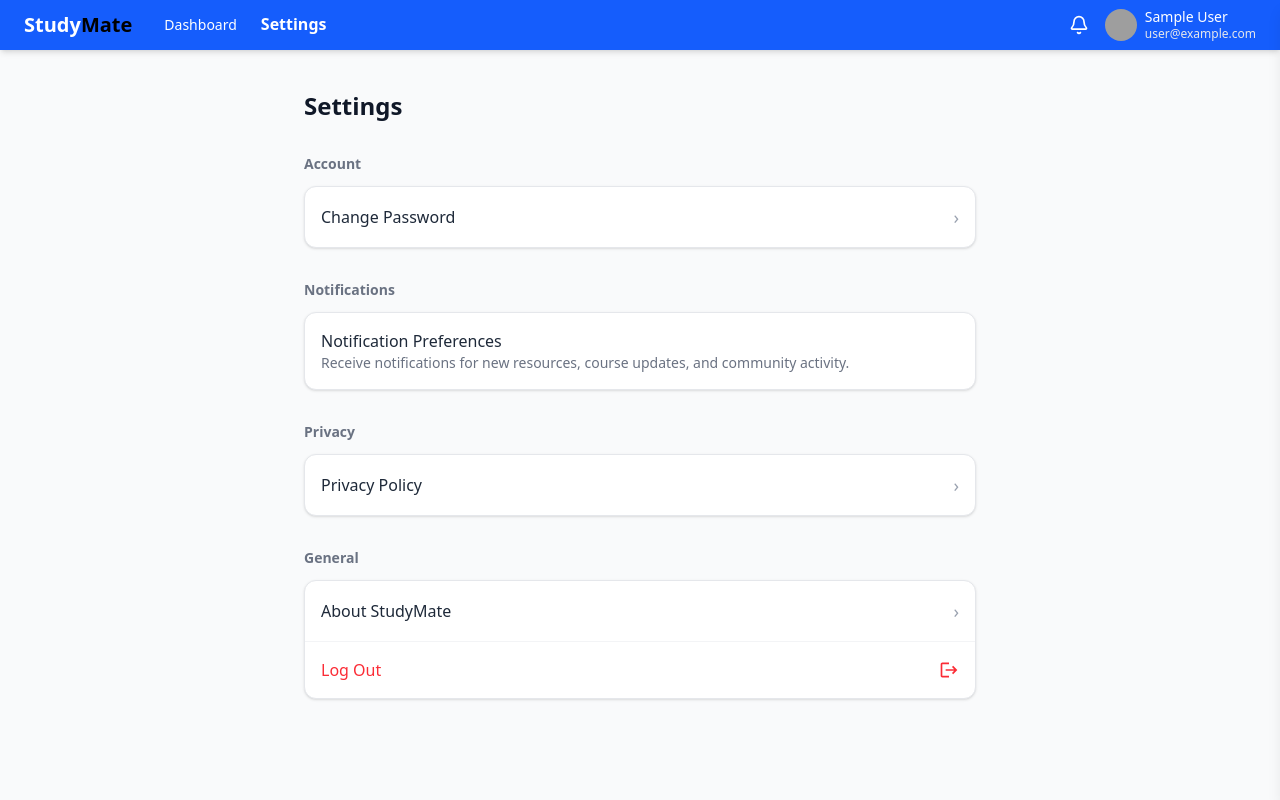
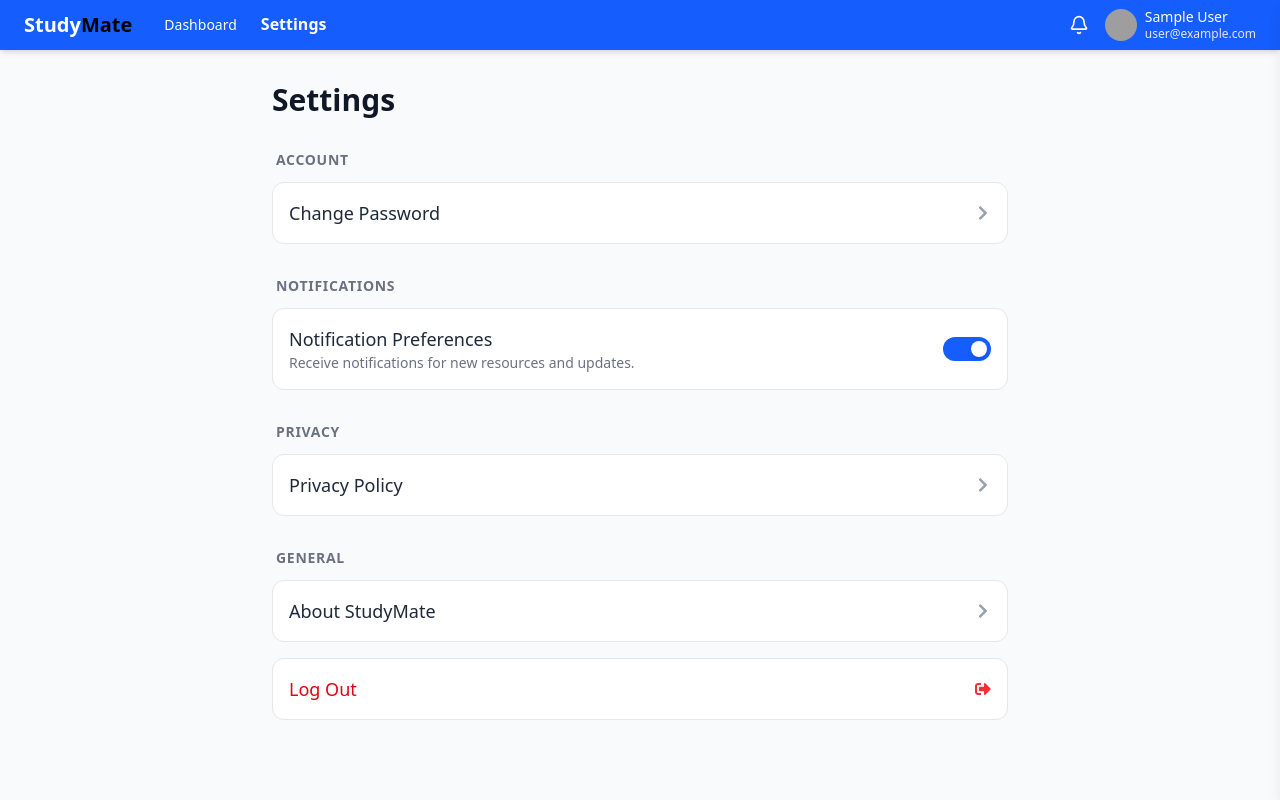
Before and after one commit to Dum1du/StudyMate, a React (Vite) app: page /settings in a window 1280 px wide. Shown: the top 800 px of the page. Built offline with nearby package versions, Linux system fonts and the light colour scheme; no server answers; the database is empty; sample sign-in values are in the browser's storage; grey boxes are pictures that could not be loaded.

Commit message:
interactive settings page

```diff
--- a/src/Pages/Settings.jsx
+++ b/src/Pages/Settings.jsx
@@ -1,130 +1,249 @@
-import { useEffect, useState } from "react";
-import { MdLogout } from "react-icons/md";
-import { signOut, onAuthStateChanged } from "firebase/auth";
-import { auth } from "../firebase";
-import { useNavigate } from "react-router";
+import React, { useState, useEffect } from "react";
 import Navbar from "../NavigationBar";
 import Footer from "../Footer";
+import { auth, db } from "../firebase";
+import { signOut, updatePassword, reauthenticateWithCredential, EmailAuthProvider } from "firebase/auth";
+import { doc, updateDoc, getDoc } from "firebase/firestore";
+import { useNavigate } from "react-router-dom";
+import { FaChevronRight, FaSignOutAlt } from "react-icons/fa";
+import logo from "../assets/logo.png";
 
-export default function Settings() {
+// logout
+const SettingItem = ({ title, subtitle, onClick, isRed }) => (
+  <div
+    onClick={onClick}
+    className={`flex items-center justify-between p-4 bg-white border border-gray-200 rounded-xl cursor-pointer hover:shadow-md transition duration-200 mb-4 ${isRed ? 'hover:bg-red-50' : 'hover:bg-gray-50'}`}
+  >
+    <div className="flex items-center gap-4">
+      <div>
+        <h3 className={`font-medium text-lg ${isRed ? 'text-red-600' : 'text-gray-800'}`}>{title}</h3>
+        {subtitle && <p className="text-sm text-gray-500">{subtitle}</p>}
+      </div>
+    </div>
+    <div className={isRed ? 'text-red-500' : 'text-gray-400'}>
+      {isRed ? <FaSignOutAlt /> : <FaChevronRight />}
+    </div>
+  </div>
+);
+
+const Modal = ({ title, onClose, children }) => (
+  <div className="fixed inset-0 bg-black/50 flex items-center justify-center z-50 p-4 backdrop-blur-sm">
+    <div className="bg-white rounded-xl shadow-2xl w-full max-w-md overflow-hidden animate-fadeIn">
+      <div className="px-6 py-4 border-b flex justify-between items-center bg-gray-50">
+        <h3 className="font-bold text-lg text-gray-800">{title}</h3>
+        <button type="button" onClick={onClose} className="text-gray-500 hover:text-gray-700 text-2xl">&times;</button>
+      </div>
+      <div className="p-6">
+        {children}
+      </div>
+    </div>
+  </div>
+);
+
+function Settings() {
   const navigate = useNavigate();
-  // 1. Add a loading state to prevent rendering before we know if the user is logged in
-  const [loading, setLoading] = useState(true);
+  const [user, setUser] = useState(auth.currentUser);
 
-  // 2. Auth Listener: Checks if user is logged in when page loads
+  // Modal States
+  const [activeModal, setActiveModal] = useState(null);
+
+  // Form States
+  const [newPassword, setNewPassword] = useState("");
+  const [currentPassword, setCurrentPassword] = useState("");
+  const [isNotifEnabled, setIsNotifEnabled] = useState(true);
+  const [loading, setLoading] = useState(false);
+
   useEffect(() => {
-    const unsubscribe = onAuthStateChanged(auth, (user) => {
-      if (!user) {
-        // If no user found (logged out), redirect immediately
-        navigate("/logins");
-      } else {
-        // If user exists, stop loading and show the page
-        setLoading(false);
+    const fetchSettings = async () => {
+      if (user) {
+        const docRef = doc(db, "users", user.uid);
+        const docSnap = await getDoc(docRef);
+        if (docSnap.exists()) {
+          setIsNotifEnabled(docSnap.data().notificationsEnabled ?? true);
+        }
       }
-    });
-
-    // Cleanup subscription on unmount
-    return () => unsubscribe();
-  }, [navigate]);
+    };
+    fetchSettings();
+  }, [user]);
 
   const handleLogout = async () => {
     try {
       await signOut(auth);
       navigate("/logins");
     } catch (error) {
-      console.error("Logout failed!", error);
+      console.error("Logout Error:", error);
     }
   };
 
-  // 3. Return a loading indicator while checking auth status
-  if (loading) {
-    return (
-      <>
-        <Navbar />
-        <div className="flex items-center justify-center min-h-screen bg-gray-50">
-          <p className="text-gray-500 text-lg">Loading settings...</p>
+  const handleChangePassword = async (e) => {
+    e.preventDefault();
+    setLoading(true);
+
+    const currentUser = auth.currentUser;
+    if (!currentUser) return;
+
+    // Create credential for re-authentication
+    const credential = EmailAuthProvider.credential(currentUser.email, currentPassword);
+
+    try {
+      await reauthenticateWithCredential(currentUser, credential);
+      await updatePassword(currentUser, newPassword);
+      alert("Password updated successfully!");
+      setActiveModal(null);
+      setNewPassword("");
+      setCurrentPassword("");
+    } catch (error) {
+      console.error("Password Update Error:", error);
+      alert("Error: " + error.message);
+    } finally {
+      setLoading(false);
+    }
+  };
+
+  const toggleNotification = async () => {
+    const newState = !isNotifEnabled;
+    setIsNotifEnabled(newState);
+
+    if (user) {
+      try {
+        const userRef = doc(db, "users", user.uid);
+        await updateDoc(userRef, { notificationsEnabled: newState });
+      } catch (error) {
+        console.error("Error updating settings:", error);
+      }
+    }
+  };
+
+  return (
+    <div className="min-h-screen bg-gray-50 flex flex-col">
+      <Navbar />
+
+      <div className="flex-grow container mx-auto px-4 py-8 max-w-3xl">
+        <h1 className="text-3xl font-bold text-gray-900 mb-8">Settings</h1>
+
+        {/* SECTION 1: ACCOUNT */}
+        <div className="mb-8">
+          <h2 className="text-gray-500 font-semibold mb-3 uppercase text-sm tracking-wider ml-1">Account</h2>
+          <SettingItem
+            title="Change Password"
+            onClick={() => setActiveModal('password')}
+          />
         </div>
-      </>
-    );
-  }
 
-  // 4. Render the actual settings page only after confirmation
-  return (
-    <>
-      <Navbar />
-      <div className="min-h-screen bg-gray-50 px-6 py-10">
-        <div className="max-w-2xl mx-auto">
-          <h1 className="text-2xl font-semibold text-gray-900 mb-8">
-            Settings
-          </h1>
-
-          {/* Account Section */}
-          <div className="mb-8">
-            <h2 className="text-sm font-semibold text-gray-500 mb-3">
-              Account
-            </h2>
-            <div className="bg-white rounded-xl shadow-sm border border-gray-200 divide-y divide-gray-100">
-              <div className="flex items-center justify-between p-4 cursor-pointer hover:bg-gray-50 rounded-t-xl">
-                <p className="font-medium text-gray-800">Change Password</p>
-                <span className="text-gray-400 text-lg">›</span>
-              </div>
+        {/* SECTION 2: NOTIFICATIONS */}
+        <div className="mb-8">
+          <h2 className="text-gray-500 font-semibold mb-3 uppercase text-sm tracking-wider ml-1">Notifications</h2>
+          <div className="flex items-center justify-between p-4 bg-white border border-gray-200 rounded-xl">
+            <div>
+              <h3 className="font-medium text-lg text-gray-800">Notification Preferences</h3>
+              <p className="text-sm text-gray-500">Receive notifications for new resources and updates.</p>
             </div>
-          </div>
-
-          {/* Notifications Section */}
-          <div className="mb-8">
-            <h2 className="text-sm font-semibold text-gray-500 mb-3">
-              Notifications
-            </h2>
-            <div className="bg-white rounded-xl shadow-sm border border-gray-200 divide-y divide-gray-100">
-              <div className="p-4 cursor-pointer hover:bg-gray-50 rounded-t-xl">
-                <p className="font-medium text-gray-800">
-                  Notification Preferences
-                </p>
-                <p className="text-sm text-gray-500">
-                  Receive notifications for new resources, course updates, and
-                  community activity.
-                </p>
-              </div>
-            </div>
-          </div>
-
-          {/* Privacy Section */}
-          <div className="mb-8">
-            <h2 className="text-sm font-semibold text-gray-500 mb-3">
-              Privacy
-            </h2>
-            <div className="bg-white rounded-xl shadow-sm border border-gray-200 divide-y divide-gray-100">
-              <div className="flex items-center justify-between p-4 cursor-pointer hover:bg-gray-50 rounded-t-xl">
-                <p className="font-medium text-gray-800">Privacy Policy</p>
-                <span className="text-gray-400 text-lg">›</span>
-              </div>
-            </div>
-          </div>
-
-          {/* General Section */}
-          <div className="mb-8">
-            <h2 className="text-sm font-semibold text-gray-500 mb-3">
-              General
-            </h2>
-            <div className="bg-white rounded-xl shadow-sm border border-gray-200 divide-y divide-gray-100">
-              <div className="flex items-center justify-between p-4 cursor-pointer hover:bg-gray-50">
-                <p className="font-medium text-gray-800">About StudyMate</p>
-                <span className="text-gray-400 text-lg">›</span>
-              </div>
-
-              <div
-                onClick={handleLogout}
-                className="flex items-center justify-between p-4 cursor-pointer hover:bg-red-50 rounded-b-xl"
-              >
-                <p className="font-medium text-red-500">Log Out</p>
-                <MdLogout className="text-red-500 text-xl" />
-              </div>
-            </div>
+            <button
+              onClick={toggleNotification}
+              className={`w-12 h-6 rounded-full p-1 transition-colors duration-300 ease-in-out ${isNotifEnabled ? 'bg-blue-600' : 'bg-gray-300'}`}
+            >
+              <div className={`bg-white w-4 h-4 rounded-full shadow-md transform transition-transform duration-300 ease-in-out ${isNotifEnabled ? 'translate-x-6' : 'translate-x-0'}`} />
+            </button>
           </div>
         </div>
+
+        {/* SECTION 3: PRIVACY */}
+        <div className="mb-8">
+          <h2 className="text-gray-500 font-semibold mb-3 uppercase text-sm tracking-wider ml-1">Privacy</h2>
+          <SettingItem
+            title="Privacy Policy"
+            onClick={() => setActiveModal('privacy')}
+          />
+        </div>
+
+        {/* SECTION 4: GENERAL */}
+        <div className="mb-8">
+          <h2 className="text-gray-500 font-semibold mb-3 uppercase text-sm tracking-wider ml-1">General</h2>
+          <SettingItem
+            title="About StudyMate"
+            onClick={() => setActiveModal('about')}
+          />
+          <SettingItem
+            title="Log Out"
+            isRed
+            onClick={handleLogout}
+          />
+        </div>
       </div>
+
       <Footer />
-    </>
+
+      {/* --- MODALS --- */}
+      {activeModal === 'password' && (
+        <Modal title="Change Password" onClose={() => setActiveModal(null)}>
+          <form onSubmit={handleChangePassword} className="flex flex-col gap-4">
+            <div>
+              <label className="block text-sm font-medium text-gray-700 mb-1">Current Password</label>
+              <input
+                type="password"
+                required
+                className="w-full border rounded-lg p-2 focus:ring-2 focus:ring-blue-500 outline-none"
+                value={currentPassword}
+                onChange={(e) => setCurrentPassword(e.target.value)}
+                placeholder="Required for verification"
+              />
+            </div>
+            <div>
+              <label className="block text-sm font-medium text-gray-700 mb-1">New Password</label>
+              <input
+                type="password"
+                required
+                className="w-full border rounded-lg p-2 focus:ring-2 focus:ring-blue-500 outline-none"
+                value={newPassword}
+                onChange={(e) => setNewPassword(e.target.value)}
+                placeholder="Enter new password"
+              />
+            </div>
+            <button
+              type="submit"
+              disabled={loading}
+              className="bg-blue-600 text-white py-2 rounded-lg hover:bg-blue-700 transition mt-2 font-medium"
+            >
+              {loading ? "Updating..." : "Update Password"}
+            </button>
+          </form>
+        </Modal>
+      )}
+
+      {activeModal === 'privacy' && (
+        <Modal title="Privacy Policy" onClose={() => setActiveModal(null)}>
+          <div className="text-gray-600 space-y-3 max-h-[60vh] overflow-y-auto">
+            <p><strong>Last Updated:</strong> Oct 2025</p>
+            <p>Your privacy is important to us. StudyMate collects data solely for educational resource sharing.</p>
+            <ul className="list-disc pl-5">
+              <li>We do not share your personal data with third parties.</li>
+              <li>Uploaded files are accessible to other students in your batch.</li>
+              <li>You can request account deletion at any time.</li>
+            </ul>
+          </div>
+        </Modal>
+      )}
+
+      {activeModal === 'about' && (
+  <Modal title="About StudyMate" onClose={() => setActiveModal(null)}>
+    <div className="text-center">
+      <img
+        src={logo}
+        alt="StudyMate Logo"
+        className="w-24 h-24 mx-auto mb-4 object-contain"
+      />
+
+      <h4 className="text-xl font-bold text-gray-800">StudyMate v1.0</h4>
+      <p className="text-gray-500 mt-2">
+        A dedicated platform for OUSL students to share and access study materials efficiently.
+      </p>
+      <p className="text-sm text-gray-400 mt-6">© 2025 StudyMate Inc.</p>
+    </div>
+  </Modal>
+)}
+
+    </div>
   );
 }
+
+export default Settings;
```
